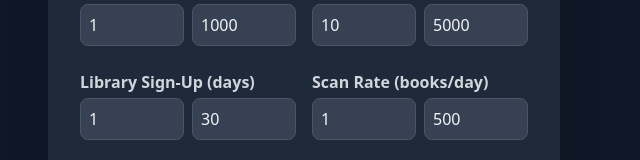
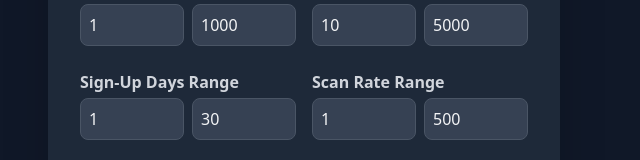
Before and after one commit to endritgjoka/hashcodeproblem-inputgenerator, a Vue app: page / in a window 1280 px wide. Shown: the part 431-591 px from the top of the page, without its empty margins (336-976 px from the left). Built offline with nearby package versions, Linux system fonts and the light colour scheme.

Commit message:
fix: update some ui naming

```diff
--- a/src/App.vue
+++ b/src/App.vue
@@ -42,7 +42,7 @@ const isCustomConfig = ref(true);
 
 const presets = reactive([
   {
-    name: "Appalachian Regional Library Project", emoji: "📚",
+    name: "Appalachian Regional Project", emoji: "📚",
     description: "A grassroots digitization effort focused on preserving regional history in rural Appalachian communities. Involves 3 small public libraries with limited archival collections (~2,500 books total). Using portable overhead scanners (e.g., CZUR ET series), operated by volunteers or interns. The project is scheduled over 3 months (90 days), allowing time for training and modest daily throughput (~40–150 books/day). Designed to capture local heritage without overwhelming resources.",
     values: {
       numBooks: 2500,
@@ -481,7 +481,7 @@ onBeforeUnmount(() => { stopTimer(); terminateWorker(); });
 
               <div class="flex flex-col sm:flex-row sm:space-x-4 space-y-3 sm:space-y-0 mt-3">
                 <div class="flex-1">
-                  <label class="block text-gray-300 font-semibold mb-1 text-sm sm:text-base">Library Sign-Up (days)</label>
+                  <label class="block text-gray-300 font-semibold mb-1 text-sm sm:text-base">Sign-Up Days Range</label>
                   <div class="flex space-x-2">
                     <input :disabled="isLoading" id="signupTimeMin" ref="signupTimeMinRef"
                       v-model.number="signupTimeMin" @input="markAsCustom(); checkCrossFieldValidity('signupTimeMin')"
@@ -499,7 +499,7 @@ onBeforeUnmount(() => { stopTimer(); terminateWorker(); });
                   <div class="h-3"></div>
                 </div>
                 <div class="flex-1">
-                  <label class="block text-gray-300 font-semibold mb-1 text-sm sm:text-base">Scan Rate (books/day)</label>
+                  <label class="block text-gray-300 font-semibold mb-1 text-sm sm:text-base">Scan Rate Range</label>
                   <div class="flex space-x-2">
                     <input :disabled="isLoading" id="booksPerDayMin" ref="booksPerDayMinRef"
                       v-model.number="booksPerDayMin" @input="markAsCustom(); checkCrossFieldValidity('booksPerDayMin')"
```
